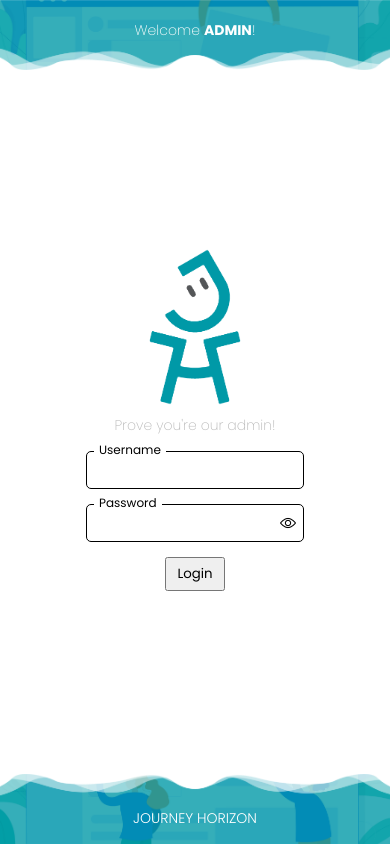
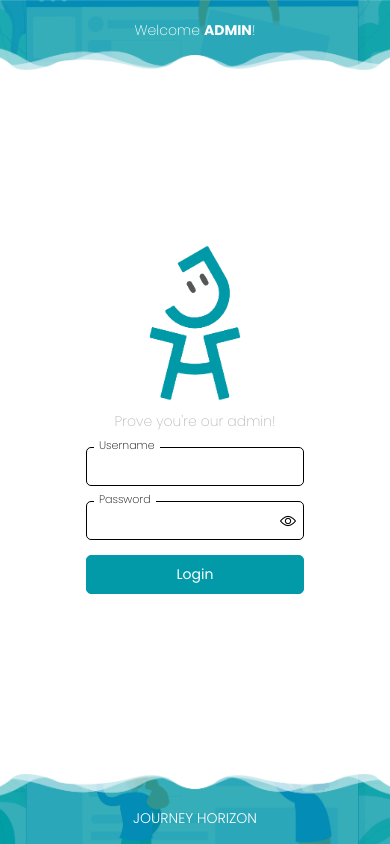
Before and after one commit to journeyhorizon/jh_interview_testing_tool, a React (Create React App) app: page /admin in a window 390 px wide. Built offline with nearby package versions, Linux system fonts and the light colour scheme.

Commit message:
Add responsive style for Login component

```diff
--- a/src/components/AdminPage/Login/Login.module.scss
+++ b/src/components/AdminPage/Login/Login.module.scss
@@ -8,6 +8,23 @@ $descriptionColor: rgb(185, 185, 185);
 .titleImage {
   width: 40%;
   margin-bottom: 10px;
+
+  @media only screen and (min-width: $small) {
+    width: 30%;
+    margin-bottom: 20px;
+  }
+
+  @media only screen and (min-width: $medium) {
+    width: 20%;
+  }
+
+  @media only screen and (min-width: $large) {
+    width: 12%;
+  }
+
+  @media only screen and (min-width: $extraLarge) {
+    width: 10%;
+  }
 }
 
 .description {
@@ -16,6 +33,19 @@ $descriptionColor: rgb(185, 185, 185);
   font-size: 14px;
   font-weight: 200;
   text-align: center;
+
+  @media only screen and (min-width: $small) {
+    font-size: 18px;
+    margin-bottom: 20px;
+  }
+
+  @media only screen and (min-width: $medium) {
+    font-size: 20px;
+  }
+
+  @media only screen and (min-width: $large) {
+    font-size: 14px;
+  }
 }
 
 .loginForm {
@@ -30,20 +60,38 @@ $descriptionColor: rgb(185, 185, 185);
   position: relative;
   margin-bottom: 15px;
 
-  label {
-    position: absolute;
-    top: -10px;
-    left: 8px;
-    font-size: 12px;
-    background-color: #fff;
-    padding: 0 5px;
+  @media only screen and (min-width: $small) {
+    margin-bottom: 25px;
+  }
+
+  @media only screen and (min-width: $large) {
+    margin-bottom: 15px;
   }
 
   input {
+    width: 200px;
+    padding: 8px;
+    font-size: 14px;
     border-radius: 5px;
     border: 1px solid #000;
-    width: 200px;
-    padding: 8px;
+
+    @media only screen and (min-width: $small) {
+      width: 250px;
+      padding: 12px;
+      font-size: 16px;
+    }
+
+    @media only screen and (min-width: $medium) {
+      width: 300px;
+      padding: 14px;
+      font-size: 18px;
+    }
+
+    @media only screen and (min-width: $large) {
+      width: 250px;
+      padding: 10px;
+      font-size: 16px;
+    }
 
     &:focus {
       outline: none;
@@ -54,28 +102,97 @@ $descriptionColor: rgb(185, 185, 185);
       color: $mainColor;
     }
   }
+
+  label {
+    position: absolute;
+    top: -10px;
+    left: 8px;
+    padding: 0 5px;
+    font-size: 11px;
+    font-weight: 200;
+    background-color: #fff;
+
+    @media only screen and (min-width: $small) {
+      top: -11px;
+      font-size: 13px;
+    }
+
+    @media only screen and (min-width: $medium) {
+      top: -12px;
+      font-size: 15px;
+    }
+
+    @media only screen and (min-width: $large) {
+      top: -11px;
+      font-size: 13px;
+    }
+  }
 }
 
 .passShowAndHide {
   position: absolute;
   right: 8px;
   top: 50%;
+  width: 16px;
   margin-top: -8px;
-  width: 16px;
 }
 
 .formButton {
-  padding: 5px 10px;
-  background-color: none;
+  width: 218px;
+  padding: 8px;
+  background-color: $mainColor;
+  color: #fff;
+  font-size: 14px;
+  border-radius: 5px;
+  border: 1px solid $mainColor;
+
+  @media only screen and (min-width: $small) {
+    width: 276px;
+    padding: 12px;
+    font-size: 16px;
+  }
+
+  @media only screen and (min-width: $medium) {
+    width: 330px;
+    padding: 14px;
+    font-size: 18px;
+  }
+
+  @media only screen and (min-width: $large) {
+    width: 272px;
+    padding: 10px;
+    font-size: 16px;
+  }
+
+  &:hover {
+    cursor: pointer;
+  }
 }
 
 .notification {
+  display: none;
+  margin-bottom: 10px;
   color: rgb(255, 29, 29);
   font-size: 10px;
   font-weight: 300;
   text-align: center;
-  margin-bottom: 10px;
-  display: none;
+
+  @media only screen and (min-width: $small) {
+    font-size: 12px;
+  }
+
+  @media only screen and (min-width: $medium) {
+    font-size: 14px;
+  }
+
+  @media only screen and (min-width: $large) {
+    margin-bottom: 15px;
+    font-size: 12px;
+  }
+
+  @media only screen and (min-width: $extraLarge) {
+    font-size: 14px;
+  }
 }
 
 input:-webkit-autofill,
@@ -83,5 +200,5 @@ input:-webkit-autofill:focus,
 input:-webkit-autofill:active,
 input:-webkit-autofill:visited {
   box-shadow: 0 0 0 30px #fff inset;
-  // -webkit-box-shadow: 0 0 0 30px #fff inset !important;
+  -webkit-box-shadow: 0 0 0 30px #fff inset !important;
 }
```
